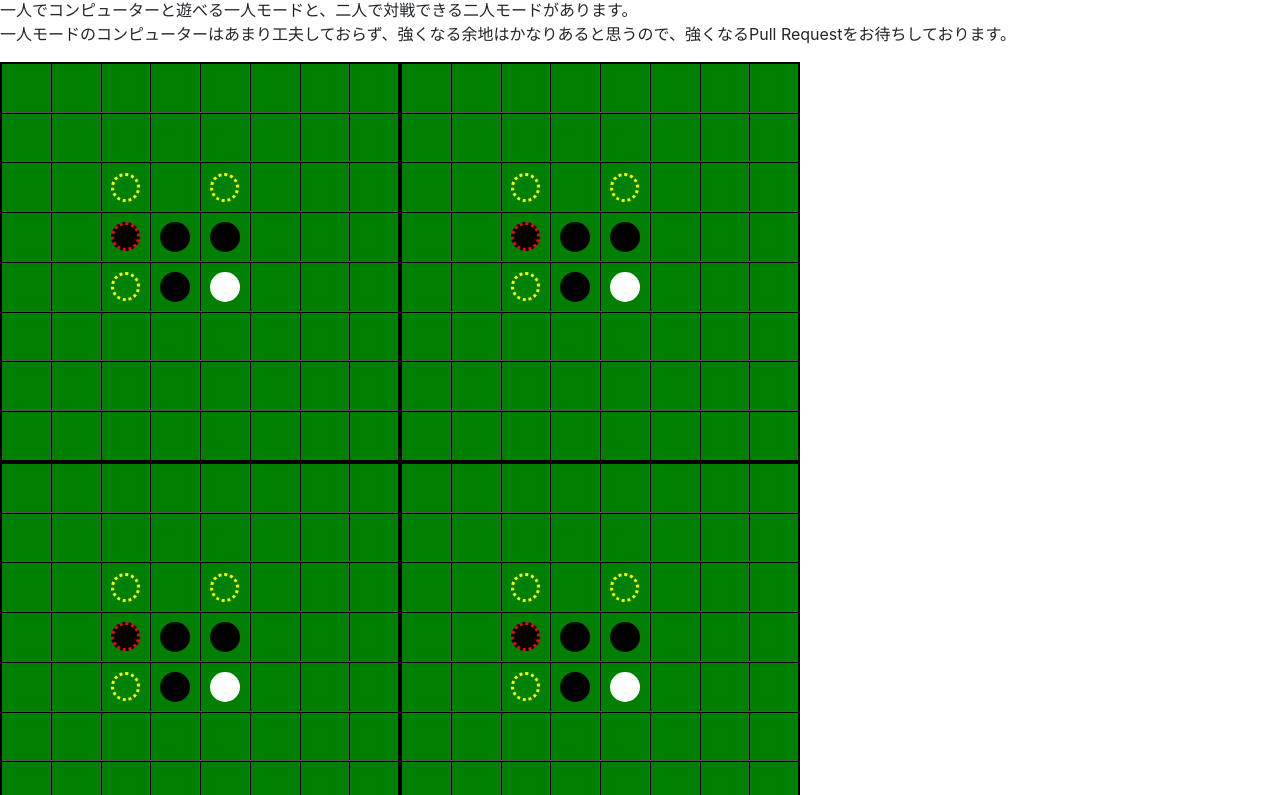
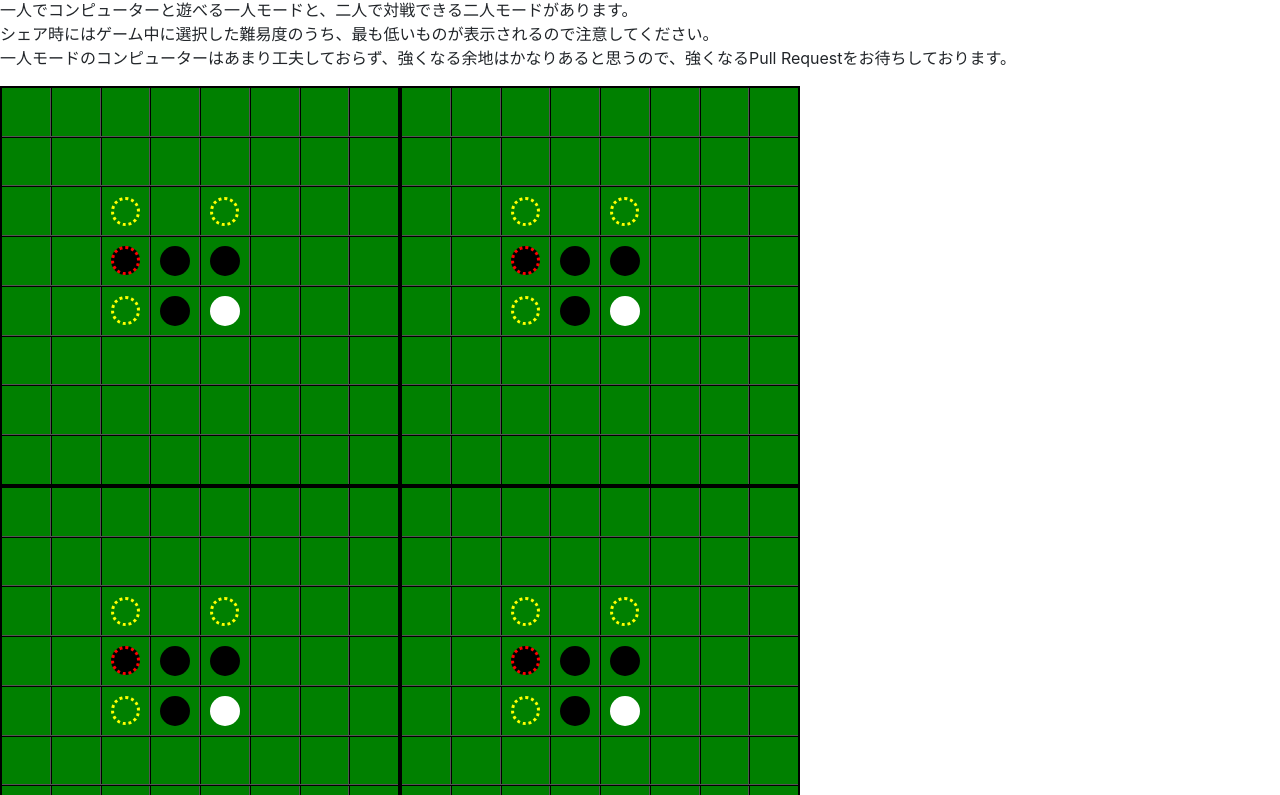
Before and after one commit to primenumber/torus-reversi, a plain HTML site: page app/index.html in a window 1280 px wide. Shown: the part 263-1058 px from the top of the page. Drawn offline with nearby package versions, Linux system fonts and the light colour scheme.

Commit message:
Update comment

```diff
--- a/app/index.html
+++ b/app/index.html
@@ -18,6 +18,7 @@
     何度かプレイしたところ、どうも後手（というか最終手）を打てるとある程度有利なようです。白番で勝ったら黒番にも挑戦してみてください。</p>
     <h2>モードについて</h2>
     <p>一人でコンピューターと遊べる一人モードと、二人で対戦できる二人モードがあります。<br>
+    シェア時にはゲーム中に選択した難易度のうち、最も低いものが表示されるので注意してください。<br>
     一人モードのコンピューターはあまり工夫しておらず、強くなる余地はかなりあると思うので、強くなるPull Requestをお待ちしております。</p>
     <div id="game">
       <div id="board3x3">
```
